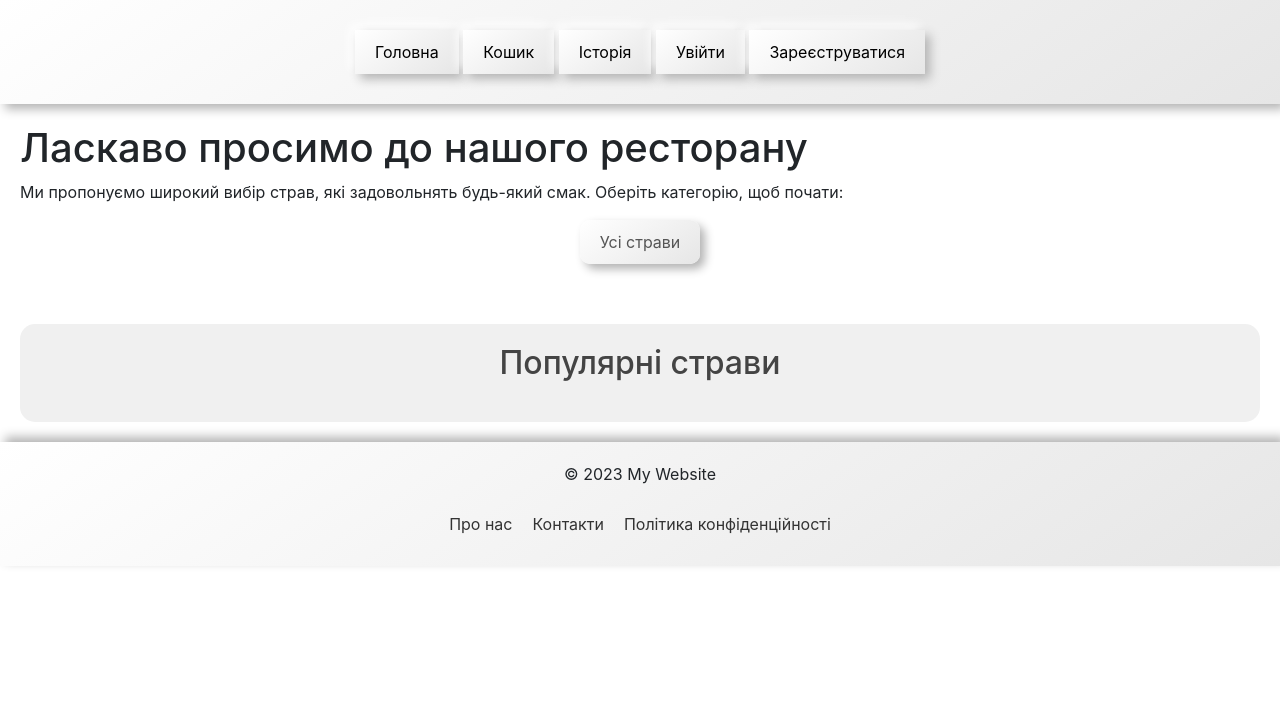
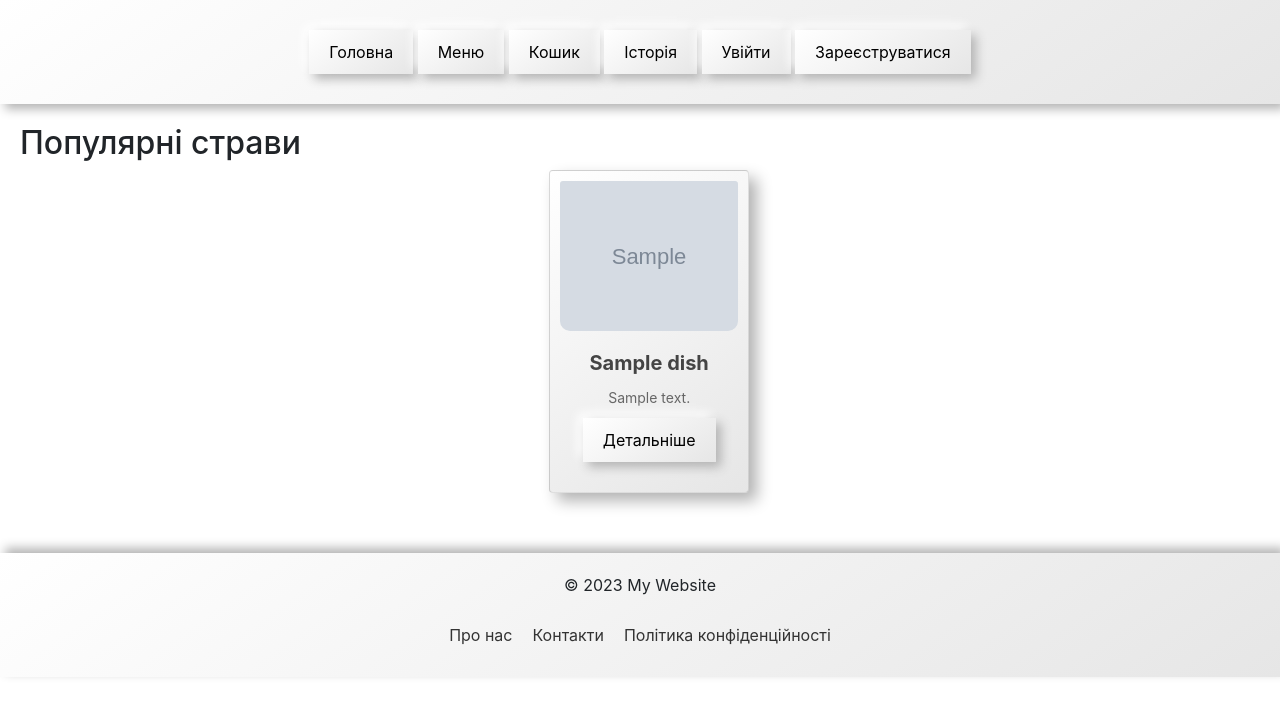
Before and after one commit to DarkStalker-ai/MyRestaurant, a Django app: page / in a window 1280 px wide. Shown: the top 716 px of the page. Run offline with Django 5.2, Linux system fonts and the light colour scheme; tables that the repository leaves empty hold one stand-in row (values such as "Sample post"); grey boxes marked "Sample" are stand-in pictures; some libraries are stand-ins or nearby versions.

Commit message:
Improved popular dishes; added some changes

```diff
--- a/menu/urls.py
+++ b/menu/urls.py
@@ -2,9 +2,8 @@
 from . import views
 
 urlpatterns = [
-    path('', views.menu, name='menu'),
-    path('menu/', views.dish_list, name='dish_list'),
+    path('', views.popular_dishes, name='popular_dishes'),
+    path('menu/', views.menu, name='menu'),
     path('menu/category/<str:category>/', views.dish_list_by_category, name='dish_list_by_category'),
     path('menu/dish/<int:pk>/', views.dish_detail, name='dish_details'),
-    path('', views.popular_dishes, name='popular_dishes'),
 ]
--- a/menu/views.py
+++ b/menu/views.py
@@ -4,20 +4,17 @@
 # Create your views here.
 
 def menu(request):
-    return render(request, 'menu/menu.html')
-
-def dish_list(request):
     dishes = Dish.objects.all()
     categories = Dish.CATEGORIES_CHOICES
 
-    return render(request, '../templates/menu/dish_list.html', {
+    return render(request, 'menu/menu.html', {
         'dishes': dishes,
         'categories': categories
     })
 
 def dish_detail(request, pk):
     dish = get_object_or_404(Dish, pk=pk)
-    return render(request, '../templates/menu/dish_details.html', {'dish': dish})
+    return render(request, 'menu/dish_details.html', {'dish': dish})
 
 def dish_list_by_category(request, category):
     dishes = Dish.objects.filter(category=category, available=True)
@@ -26,4 +23,4 @@
 
 def popular_dishes(request):
     popular_dishes = Dish.get_popular_dishes()
-    return render(request, '../templates/base.html', {'popular_dishes': popular_dishes})
+    return render(request, 'menu/popular_dishes.html', {'popular_dishes': popular_dishes})
--- a/templates/base.html
+++ b/templates/base.html
@@ -9,9 +9,9 @@
 </head>
 <body>
     <header>
-        <title></title>
         <nav>
-            <a href="{% url 'menu' %}"><button class="section_button">Головна</button></a>
+            <a href="{% url 'popular_dishes' %}"><button class="section_button">Головна</button></a>
+            <a href="{% url 'menu' %}"><button class="section_button">Меню</button></a>
             <a href="{% url 'basket_detail' %}"><button>Кошик</button></a>
             <a href="{% url 'order_story' %}"><button>Історія</button></a>
 
@@ -33,24 +33,6 @@
         {% endblock %}
     </main>
 
-    <aside>
-        <h2>Популярні страви</h2>
-        <div class="row">
-            {% for dish in popular_dishes %}
-                <div class="col-md-3">
-                    <div class="card">
-                        <img src="{{ dish.image.url }}" class="card-img-top" alt="{{ dish.name }}">
-                        <div class="card-body">
-                            <h5 class="card-title">{{ dish.name }}</h5>
-                            <p class="card-text">{{ dish.description }}</p>
-                            <a href="{% url 'dish_details' dish.id %}"><button>Детальніше</button></a>
-                        </div>
-                    </div>
-                </div>
-            {% endfor %}
-        </div>
-    </aside>
-
     <footer>
         <p>© 2023 My Website</p>
         <nav>
--- a/templates/menu/dish_details.html
+++ b/templates/menu/dish_details.html
@@ -8,5 +8,5 @@
     <p><strong>Опис:</strong> {{ dish.description }}</p>
     <p><strong>Ціна:</strong> {{ dish.price }} грн</p>
     <button><a href="{% url 'add_to_basket' dish.id %}">Додати до кошика</a></button>
-    <button><a href="{% url 'dish_list' %}">Назад</a></button>
+    <button><a href="{% url 'menu' %}">Назад</a></button>
 {% endblock %}
--- a/templates/menu/menu.html
+++ b/templates/menu/menu.html
@@ -1,13 +1,24 @@
 {% extends 'base.html' %}
 
 {% block content %}
-    <h1>Ласкаво просимо до нашого ресторану</h1>
-    <p>Ми пропонуємо широкий вибір страв, які задовольнять будь-який смак. Оберіть категорію, щоб почати:</p>
+
+    <h1>Меню ресторану</h1>
 
     <div class="category-links">
-        <a href="{% url 'dish_list' %}">Усі страви</a>
+        <a href="{% url 'menu' %}">Усі страви</a>
         {% for category in categories %}
-            <a href="{% url 'dish_list_by_category' category.id %}">{{ category.name }}</a>
+            <a href="{% url 'dish_list_by_category' category.0 %}">{{ category.1 }}</a>
         {% endfor %}
     </div>
+
+    <ul>
+        {% for dish in dishes %}
+            <li>
+                <a href="{% url 'dish_details' dish.pk %}">{{ dish.name }}</a> — {{ dish.price }} грн
+            </li>
+        {% empty %}
+            <li>Страв поки немає.</li>
+        {% endfor %}
+    </ul>
+    <button><a href="{% url 'popular_dishes' %}">Назад</a></button>
 {% endblock %}
--- /dev/null
+++ b/templates/menu/popular_dishes.html
@@ -0,0 +1,19 @@
+{% extends 'base.html' %}
+
+{% block content %}
+    <h2>Популярні страви</h2>
+        <div class="row">
+            {% for dish in popular_dishes %}
+                <div class="col-md-2">
+                    <div class="card">
+                        <img src="{{ dish.image.url }}" class="card-img-top" alt="{{ dish.name }}">
+                        <div class="card-body">
+                            <h5 class="card-title">{{ dish.name }}</h5>
+                            <p class="card-text">{{ dish.description }}</p>
+                            <a href="{% url 'dish_details' dish.id %}"><button>Детальніше</button></a>
+                        </div>
+                    </div>
+                </div>
+            {% endfor %}
+        </div>
+{% endblock %}
--- a/templates/story/basket_detail.html
+++ b/templates/story/basket_detail.html
@@ -10,6 +10,6 @@
         {% endfor %}
     </ul>
     <p>Загальна вартість: {{ total_price }} грн</p>
-    <button><a href="{% url 'dish_list' %}">Повернутися до меню</a></button>
     <button><a href="{% url 'create_order_from_basket' %}">Оформити замовлення</a></button>
+    <button><a href="{% url 'menu' %}">Назад</a></button>
 {% endblock %}
--- a/templates/story/order_story.html
+++ b/templates/story/order_story.html
@@ -4,7 +4,7 @@
     <h1>Історія замовлень</h1>
     <ul>
         {% for order in orders %}
-            <li><a href="{% url 'order_detail' order.id %}">Замовлення #{{ order.id }}</a> - {{ order.created_at }}</li>
+            <li><a href="{% url 'order_detail' order.id %}">Замовлення №{{ order.id }}</a> - {{ order.created_at }}</li>
         {% endfor %}
     </ul>
 {% endblock %}
```
Also changed, not shown: templates/menu/dish_list.html (deleted, +0 -22 lines).
